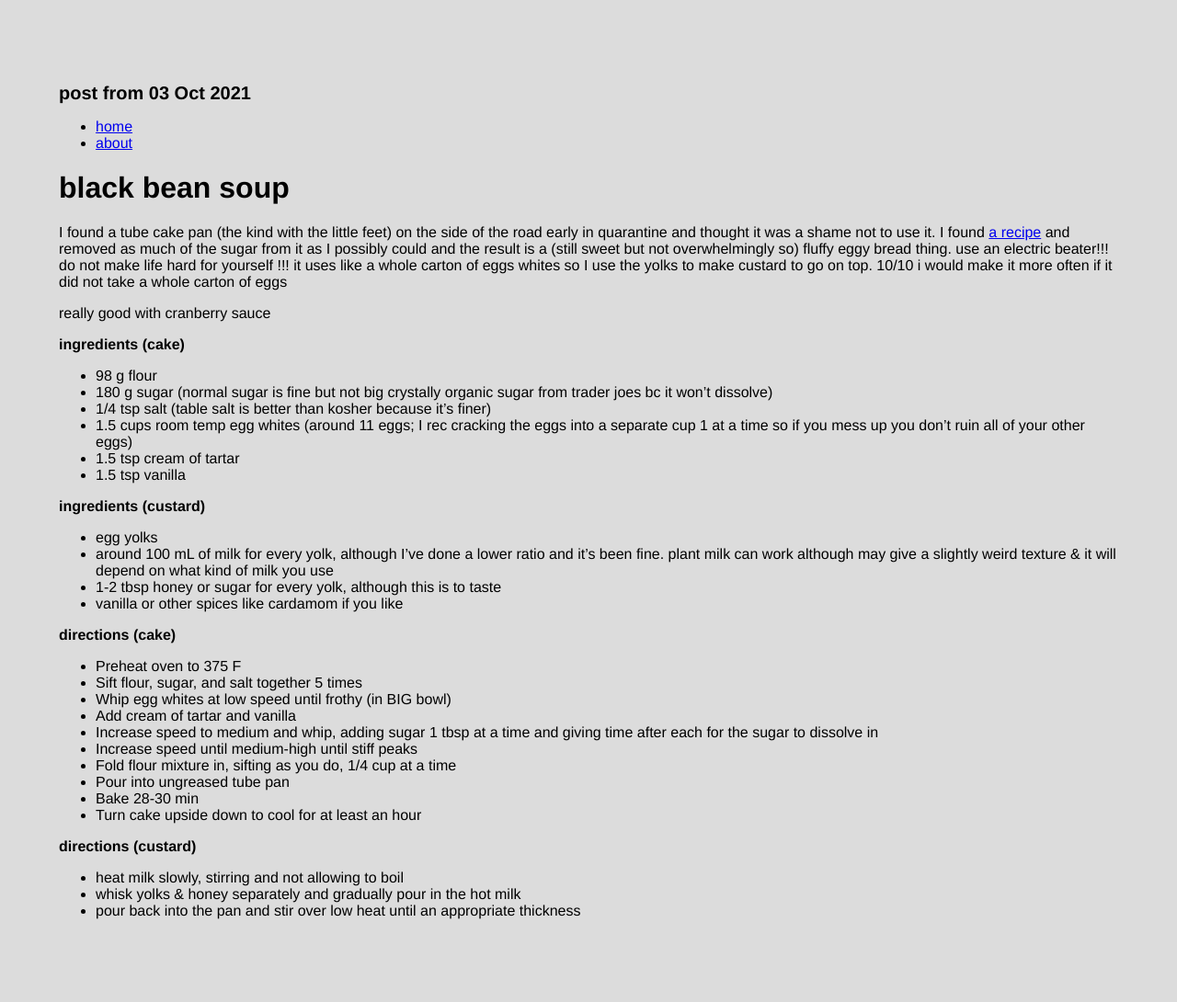
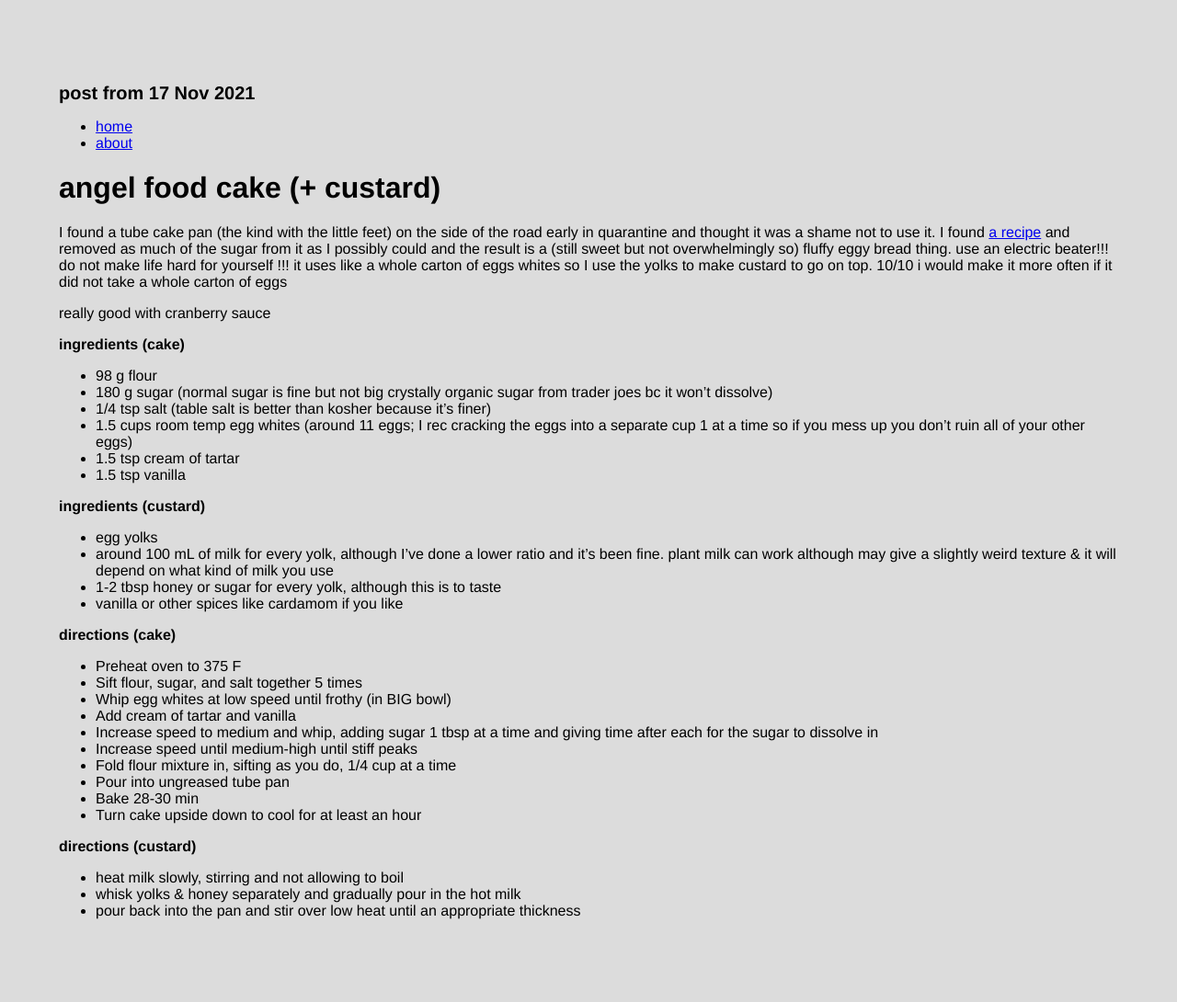
Before and after one commit to radicula/radicula.github.io, a Jekyll site: the page built from _posts/recipes/2021-11-17-angel-food.md, in a window 1280 px wide. Shown: the whole page at 92% size. Built offline with Jekyll 4.4.1, drawn with Linux system fonts in a browser that asks for light colours.

Commit message:
Fix title

```diff
--- a/_posts/recipes/2021-11-17-angel-food.md
+++ b/_posts/recipes/2021-11-17-angel-food.md
@@ -1,7 +1,7 @@
 ---
 layout: post
-title: black bean soup
-date: 2021-10-03
+title: angel food cake (+ custard)
+date: 2021-11-17
 categories: recipes
 ---
 
```
